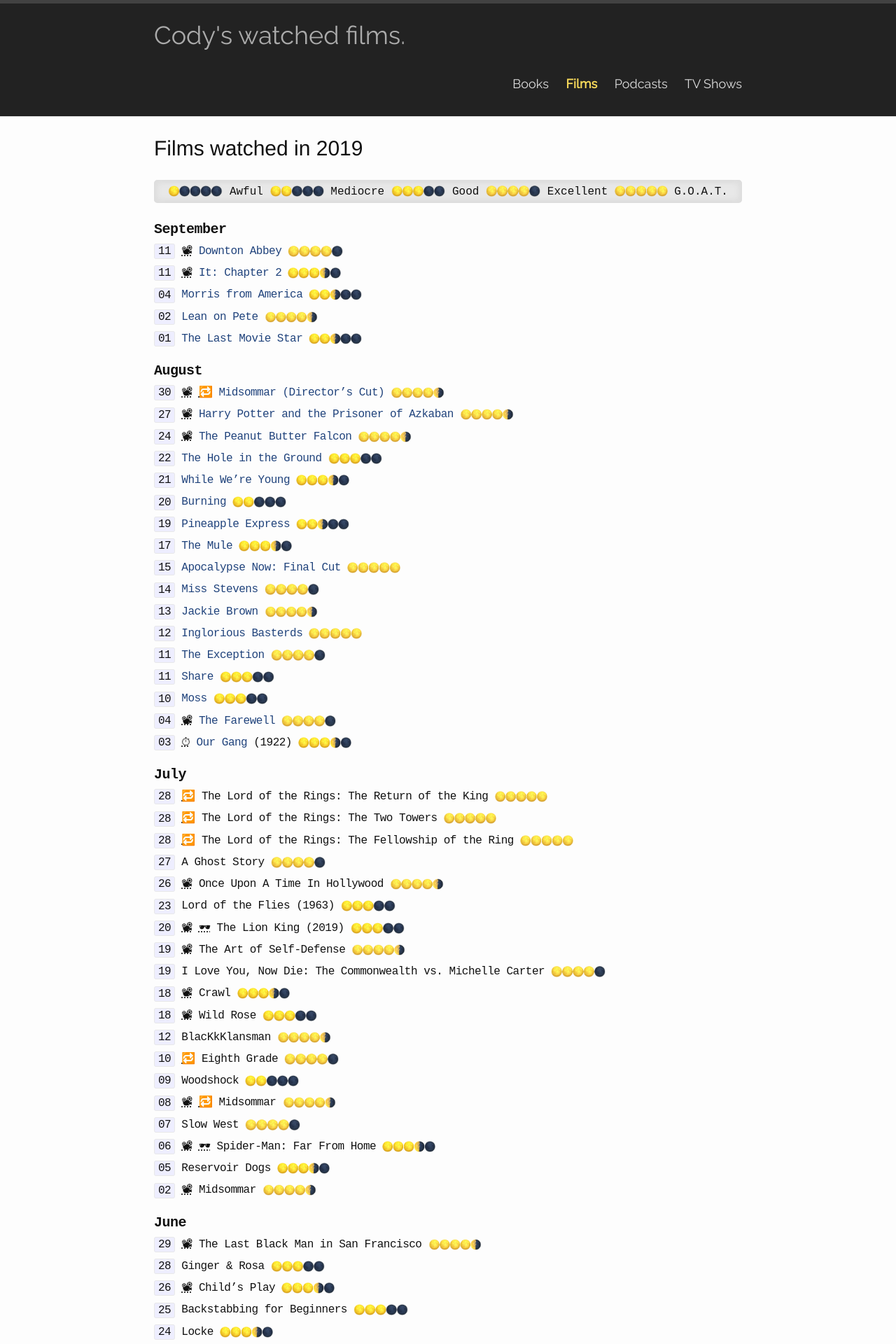
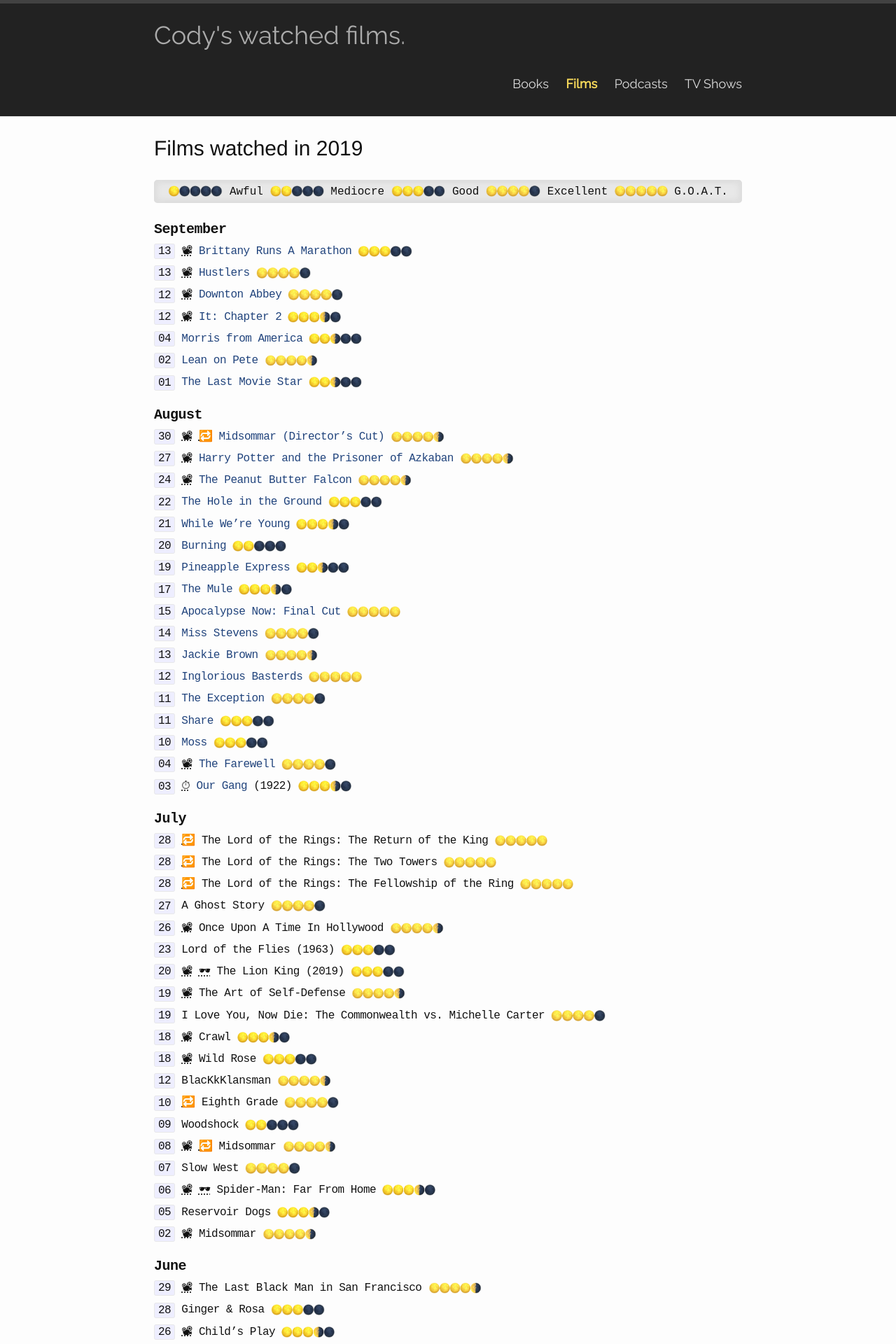
Before and after one commit to codydalerodgers/personal-blog, a Jekyll site: the page built from _films/2019.md, in a window 1280 px wide. Shown: the top 1920 px of the page at 70% size. Built offline with Jekyll 4.4.1, drawn with Linux system fonts in a browser that asks for light colours.

Commit message:
new updates

```diff
--- a/_films/2019.md
+++ b/_films/2019.md
@@ -4,9 +4,13 @@
 title: Films watched in 2019
 ---
 ## September
-`11` <abbr title="Theatre">📽</abbr> [Downton Abbey](https://www.imdb.com/title/tt6398184/) {{ site.four }}
+`13` <abbr title="Theatre">📽</abbr> [Brittany Runs A Marathon](https://www.imdb.com/title/tt7671064/) {{ site.three }}
 
-`11` <abbr title="Theatre">📽</abbr> [It: Chapter 2](https://www.imdb.com/title/tt7349950/) {{ site.threehalf }}
+`13` <abbr title="Theatre">📽</abbr> [Hustlers](https://www.imdb.com/title/tt5503686/) {{ site.four }}
+
+`12` <abbr title="Theatre">📽</abbr> [Downton Abbey](https://www.imdb.com/title/tt6398184/) {{ site.four }}
+
+`12` <abbr title="Theatre">📽</abbr> [It: Chapter 2](https://www.imdb.com/title/tt7349950/) {{ site.threehalf }}
 
 `04` [Morris from America](https://www.imdb.com/title/tt3652862/) {{ site.twohalf }}
 
```
Also changed, not shown: _books/2019.md (+2 -0 lines), _shows/2019.md (+6 -1 lines).
